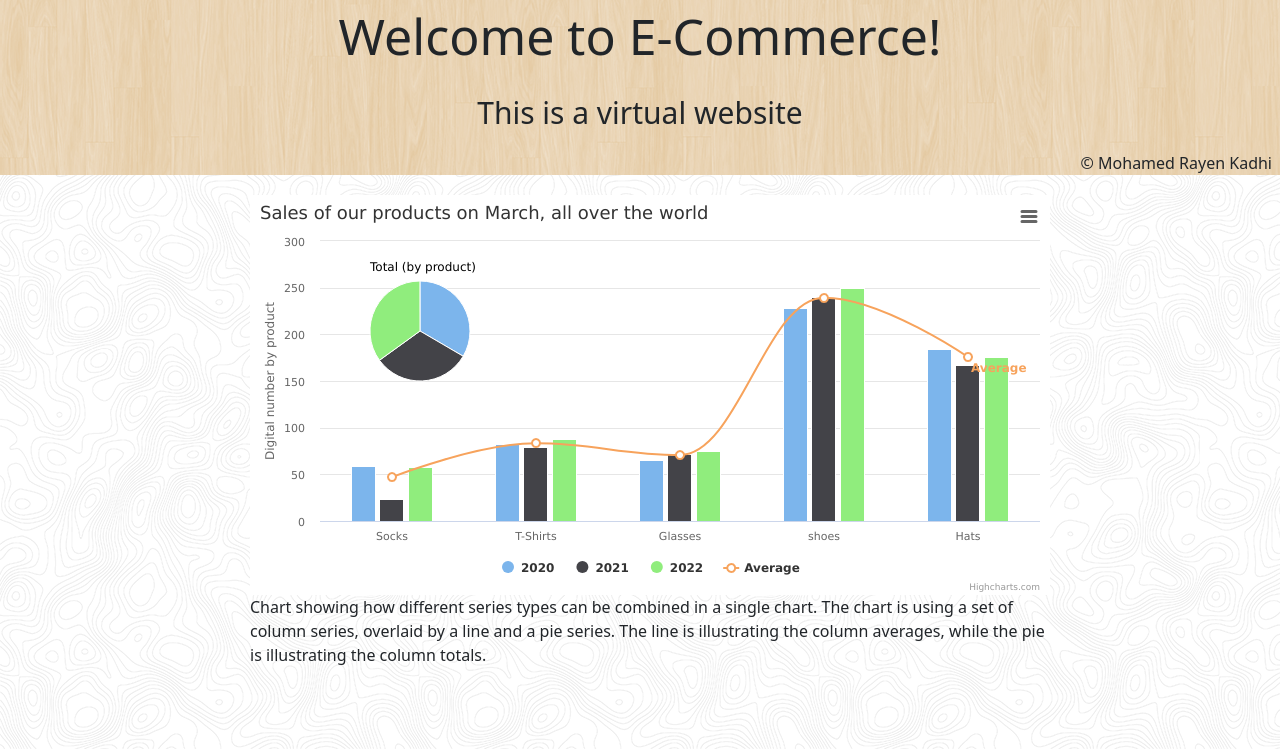
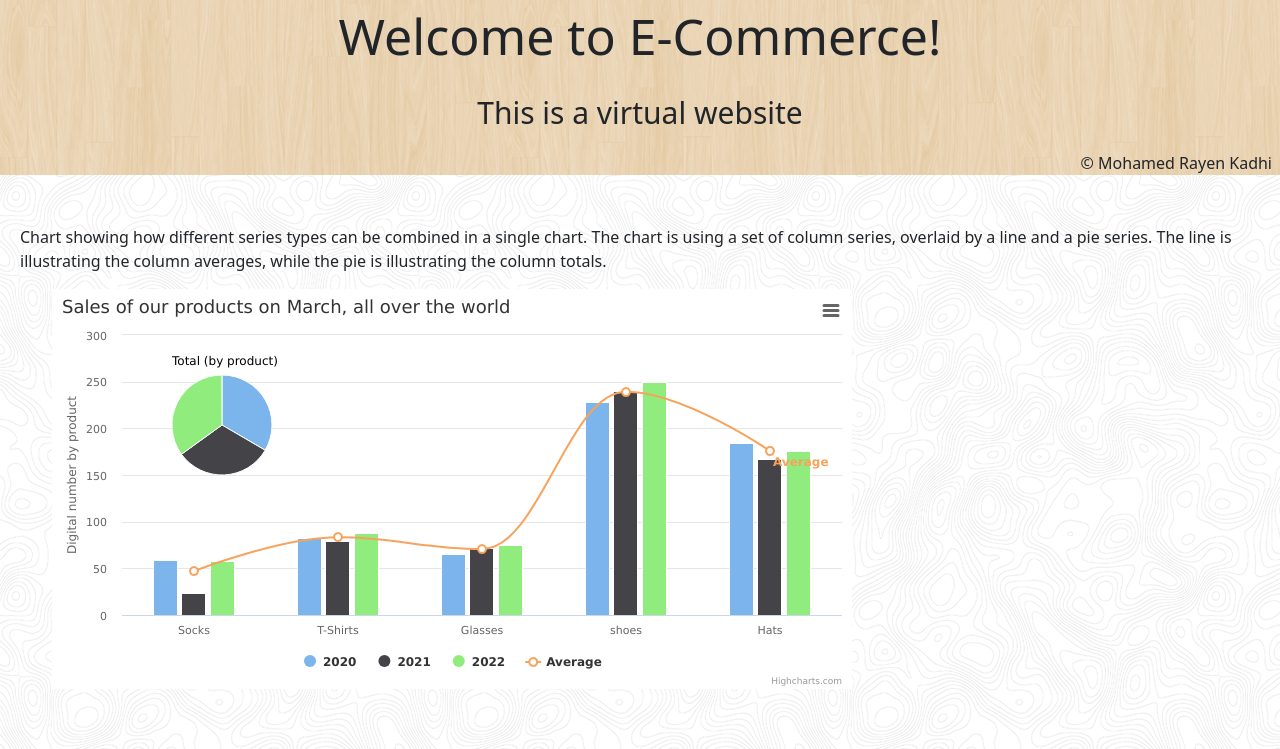
Before and after one commit to RayenKadhi/E-commerce, a Django app: page / in a window 1280 px wide. Shown: the part 51-800 px from the top of the page. Run offline with Django 4.2, Linux system fonts and the light colour scheme.

Commit message:
Deployment

```diff
--- a/Ecomers/templates/Ecomers/home.html
+++ b/Ecomers/templates/Ecomers/home.html
@@ -12,7 +12,8 @@
 .highcharts-data-table table {
     min-width: 310px;
     max-width: 800px;
-    margin: 1em auto;
+    margin-left: 2em;
+    margin-right:2em;
 }
 
 #container {
@@ -72,14 +73,15 @@
 <script src="https://code.highcharts.com/modules/export-data.js"></script>
 <script src="https://code.highcharts.com/modules/accessibility.js"></script>
 <div class="homeContainer">
-    <figure class="highcharts-figure">
-        <div id="container"></div>
         <p class="highcharts-description">
             Chart showing how different series types can be combined in a single
             chart. The chart is using a set of column series, overlaid by a line and
             a pie series. The line is illustrating the column averages, while the
             pie is illustrating the column totals.
         </p>
+    <figure class="highcharts-figure">
+        <div id="container"></div>
+
     </figure>
 
 
--- a/static/styles/main.css
+++ b/static/styles/main.css
@@ -315,6 +315,6 @@
 .homeContainer{
     margin-top: 20px;
     margin-left: 20px;
-    margin-top:20px;
-    margin-bottom:20px;
+    margin-top:50px;
+    margin-bottom:30px;
 }
```
